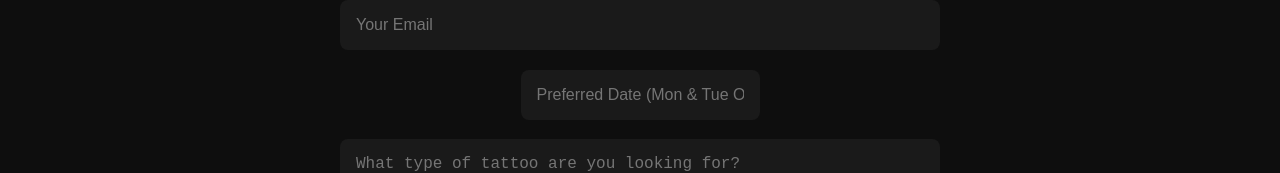
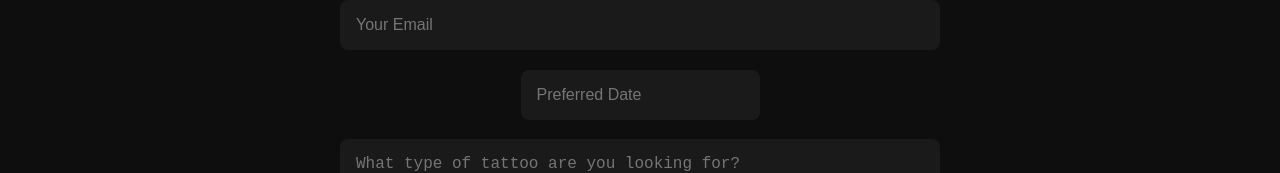
Before and after one commit to estelo2jz/tattoo-ricks, a React (Create React App) app: page /booking in a window 1280 px wide. Shown: the part 329-502 px from the top of the page. Built offline with nearby package versions, Linux system fonts and the light colour scheme.

Commit message:
Update Booking.jsx

```diff
--- a/src/pages/Booking/Booking.jsx
+++ b/src/pages/Booking/Booking.jsx
@@ -94,14 +94,14 @@ const Booking = () => {
           <DatePicker
             selected={selectedDate}
             onChange={(date) => setSelectedDate(date)}
-            placeholderText="Preferred Date (Mon & Tue Only)"
+            placeholderText="Preferred Date"
             className="booking__date-picker"
             minDate={new Date()}
             required
-            filterDate={(date) => {
-              const day = date.getDay();
-              return day === 1 || day === 2; // 1 = Monday, 2 = Tuesday
-            }}
+            // filterDate={(date) => {
+            //   const day = date.getDay();
+            //   return day === 1 || day === 2; // 1 = Monday, 2 = Tuesday
+            // }}
           />
         </motion.div>
 
```
